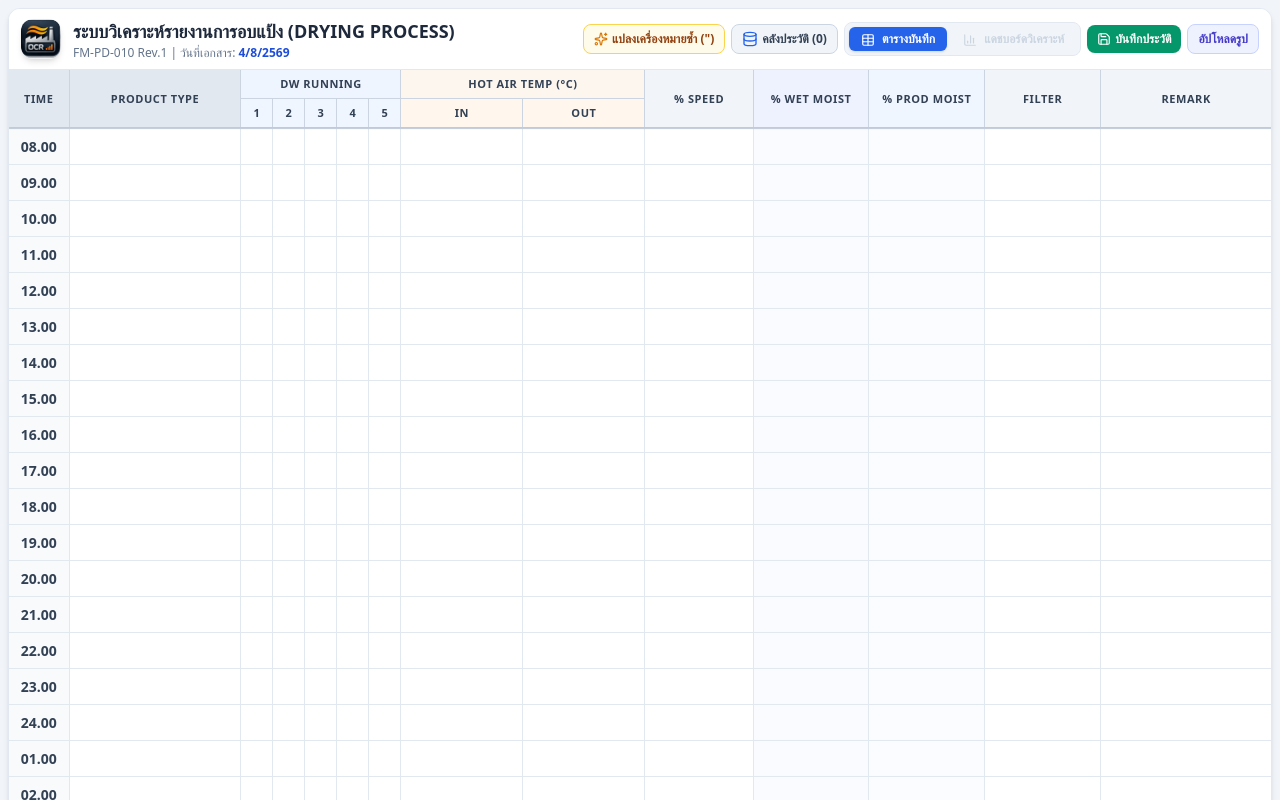
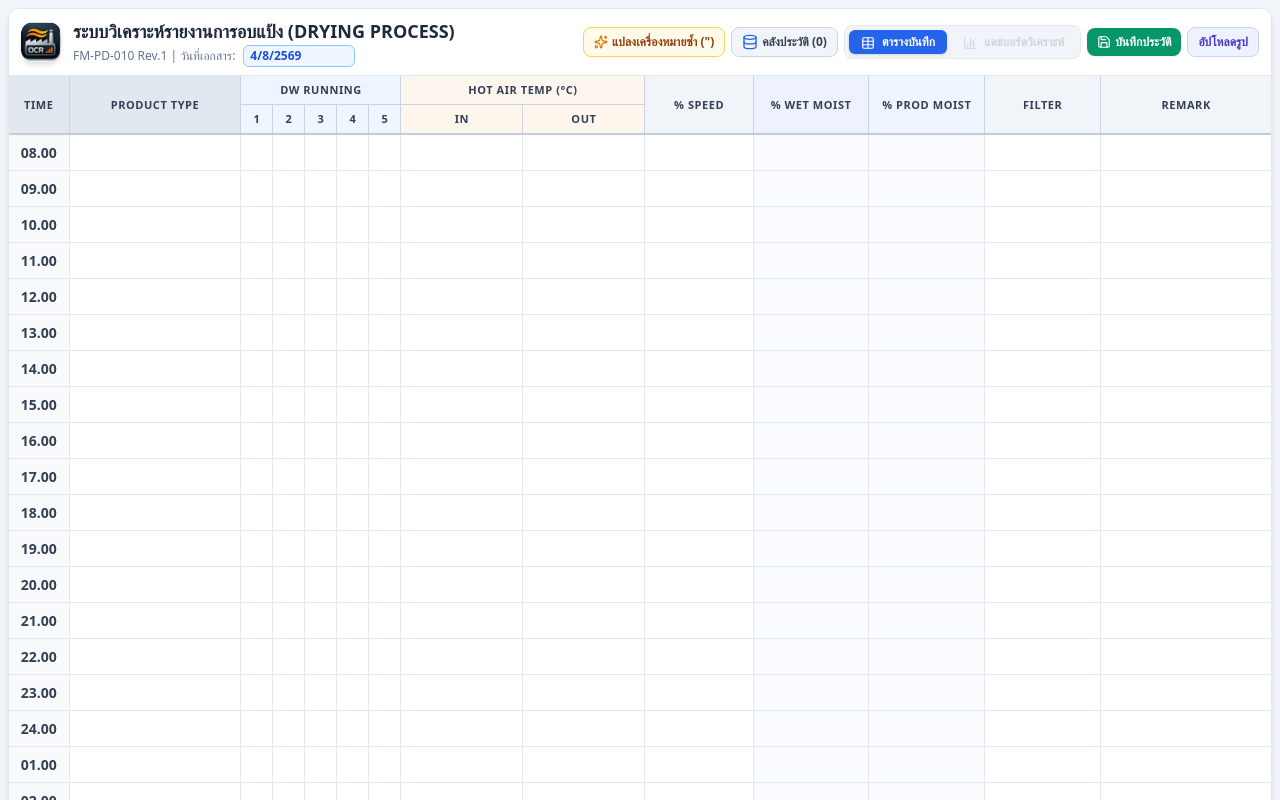
Before and after one commit to sakaret-blank/OCR-APP, a React (Vite) app: page / in a window 1280 px wide. Shown: the top 800 px of the page. Built offline with nearby package versions, Linux system fonts and the light colour scheme.

Commit message:
Add custom date range editable document date and power event fix

```diff
--- a/src/App.jsx
+++ b/src/App.jsx
@@ -373,7 +373,7 @@ const normalizeProcessEvent = (row) => {
   const productText = productRaw.toLowerCase();
   const eventTime = extractEventTime(remarkRaw, wetRaw, productRaw) || String(row.time || '').replace('.', ':');
 
-  const isPowerOutage = remark.includes('ไฟดับ') || remark.includes('power outage') || remark.includes('power fail');
+  const isPowerOutage = remark.includes('ไฟดับ') || remark.includes('power outage') || remark.includes('power fail') || remark.includes('power stop') || remark.includes('power off');
   const isStopDryer = /(^|\s)(stop dryer|stop)(\s|$)/i.test(remark) || remark.includes('หยุดอบแป้ง');
   const isStartDryer = /(^|\s)(start dryer|start|power start)(\s|$)/i.test(remark) || remark === 'อบแป้ง' || remark.includes('เริ่มอบแป้ง');
   const isClothAction = ['แซะผ้า', 'เปลี่ยนผ้า', 'แซะสลัด', 'แซะผ้าสลัด'].some((word) => wetText.includes(word));
@@ -392,11 +392,25 @@ const parseReportDate = (value) => {
   const raw = String(value || '').trim();
   const match = raw.match(/(\d{1,2})[\/.\-](\d{1,2})[\/.\-](\d{2,4})/);
   if (!match) return null;
+  const day = Number(match[1]);
+  const month = Number(match[2]);
   let year = Number(match[3]);
-  if (year < 100) year += 2000;
+  if (year < 100) year = year >= 60 ? year + 1957 : year + 2000;
   if (year > 2400) year -= 543;
-  const date = new Date(year, Number(match[2]) - 1, Number(match[1]));
-  return Number.isNaN(date.getTime()) ? null : date;
+  const date = new Date(year, month - 1, day);
+  if (Number.isNaN(date.getTime())) return null;
+  if (date.getFullYear() !== year || date.getMonth() !== month - 1 || date.getDate() !== day) return null;
+  return date;
+};
+
+const formatReportDateDisplay = (date) => {
+  if (!(date instanceof Date) || Number.isNaN(date.getTime())) return '';
+  return `${String(date.getDate()).padStart(2, '0')}/${String(date.getMonth() + 1).padStart(2, '0')}/${date.getFullYear() + 543}`;
+};
+
+const normalizeReportDateDisplay = (value) => {
+  const parsed = parseReportDate(value);
+  return parsed ? formatReportDateDisplay(parsed) : String(value || '').trim();
 };
 
 const formatDateKey = (date) => {
@@ -499,7 +513,12 @@ export default function App() {
   const [activeTab, setActiveTab] = useState('table');
   const [selectedShift, setSelectedShift] = useState('ALL');
   const [analyticsView, setAnalyticsView] = useState('DAILY');
-  const [weeklyEndDateKey, setWeeklyEndDateKey] = useState('');
+  const [rangeStartDateKey, setRangeStartDateKey] = useState('');
+  const [rangeEndDateKey, setRangeEndDateKey] = useState('');
+  const [historyDisplayMode, setHistoryDisplayMode] = useState('ALL_DAYS');
+  const [reportDateRaw, setReportDateRaw] = useState('');
+  const [dateEditedByUser, setDateEditedByUser] = useState(false);
+  const [currentHistoryId, setCurrentHistoryId] = useState(null);
   const [historySortMode, setHistorySortMode] = useState('DATE_DESC');
   const [showChartEvents, setShowChartEvents] = useState(true);
   const [showChartGradient, setShowChartGradient] = useState(true);
@@ -531,14 +550,17 @@ export default function App() {
 
 
   useEffect(() => {
-    if (analyticsView !== 'WEEKLY' || weeklyEndDateKey) return;
+    if (analyticsView !== 'WEEKLY' || (rangeStartDateKey && rangeEndDateKey)) return;
     const datedRecords = history
       .map((record) => parseReportDate(record?.date || record?.reportDate))
       .filter(Boolean)
       .sort((a, b) => b - a);
-    const initialDate = datedRecords[0] || parseReportDate(docInfo.date) || new Date();
-    setWeeklyEndDateKey(formatDateKey(initialDate));
-  }, [analyticsView, weeklyEndDateKey, history, docInfo.date]);
+    const endDate = datedRecords[0] || parseReportDate(docInfo.date) || new Date();
+    const startDate = new Date(endDate);
+    startDate.setDate(endDate.getDate() - 6);
+    setRangeStartDateKey(formatDateKey(startDate));
+    setRangeEndDateKey(formatDateKey(endDate));
+  }, [analyticsView, rangeStartDateKey, rangeEndDateKey, history, docInfo.date]);
 
   const saveHistoryToStorage = (newHistory) => {
     const orderedHistory = sortHistoryRecords(newHistory, 'DATE_DESC');
@@ -587,7 +609,10 @@ export default function App() {
       setShowImagePane(true);
       setAppState('uploaded');
       setData(generateEmptyData());
-      setDocInfo({ date: new Date().toLocaleDateString('th-TH'), code: 'FM-PD-010 Rev.1' });
+      setDocInfo({ date: normalizeReportDateDisplay(new Date().toLocaleDateString('th-TH')), code: 'FM-PD-010 Rev.1' });
+      setReportDateRaw('');
+      setDateEditedByUser(false);
+      setCurrentHistoryId(null);
       setAnalysisSummary('');
       setSummaryGeneratedAt('');
       setSummaryNeedsRefresh(false);
@@ -621,8 +646,11 @@ export default function App() {
 
       let formattedRows = [];
       if (result.rows && Array.isArray(result.rows)) {
-        const newDate = result.reportDate || docInfo.date;
+        const rawDate = result.reportDate || docInfo.date;
+        const newDate = normalizeReportDateDisplay(rawDate);
         const newCode = result.documentCode || docInfo.code;
+        setReportDateRaw(String(rawDate || '').trim());
+        setDateEditedByUser(false);
         setDocInfo({ date: newDate, code: newCode });
 
         formattedRows = flagIsolatedNumericOutliers(alignOcrRowsToCanonicalTimes(result.rows));
@@ -631,7 +659,8 @@ export default function App() {
         setAnalysisSummary('');
         setSummaryGeneratedAt('');
         setSummaryNeedsRefresh(false);
-        autoSaveToHistory(newDate, newCode, formattedRows);
+        const savedId = autoSaveToHistory(newDate, newCode, formattedRows, { reportDateRaw: String(rawDate || '').trim(), dateEditedByUser: false });
+        setCurrentHistoryId(savedId);
         setShowImagePane(false);
       } else {
         throw new Error("ข้อมูลตอบกลับจาก AI ไม่พบรายการแถว (rows)");
@@ -649,28 +678,33 @@ export default function App() {
     }
   };
 
-  const autoSaveToHistory = (dateStr, codeStr, rowsData) => {
-    const reportId = `${dateStr}_${Date.now()}`;
+  const autoSaveToHistory = (dateStr, codeStr, rowsData, metadata = {}) => {
+    const parsedDate = parseReportDate(dateStr);
+    if (!parsedDate) return null;
+    const normalizedDate = formatReportDateDisplay(parsedDate);
+    const dateKey = formatDateKey(parsedDate);
+    const reportId = metadata.id || currentHistoryId || `${dateKey}_${Date.now()}`;
     const newRecord = {
       id: reportId,
-      date: dateStr,
+      date: normalizedDate,
+      reportDateRaw: metadata.reportDateRaw ?? reportDateRaw ?? dateStr,
+      dateEditedByUser: metadata.dateEditedByUser ?? dateEditedByUser,
+      reportDateISO: dateKey,
       code: codeStr,
       timestamp: new Date().toISOString(),
       rows: rowsData
     };
 
-    const newDateKey = getRecordDateKey(newRecord);
-    const existingIndex = history.findIndex((item) => newDateKey && getRecordDateKey(item) === newDateKey);
-    let updatedHistory = [...history];
-    if (existingIndex >= 0) {
-      updatedHistory[existingIndex] = newRecord;
-    } else {
-      updatedHistory.push(newRecord);
-    }
+    let updatedHistory = history.filter((item) => item.id !== reportId);
+    const duplicateIndex = updatedHistory.findIndex((item) => getRecordDateKey(item) === dateKey);
+    if (duplicateIndex >= 0) updatedHistory[duplicateIndex] = newRecord;
+    else updatedHistory.push(newRecord);
 
     saveHistoryToStorage(updatedHistory);
-    if (newDateKey) setWeeklyEndDateKey((current) => current || newDateKey);
-  };
+    setRangeEndDateKey((current) => current || dateKey);
+    return reportId;
+  };
+
 
   const handleManualSave = () => {
     const parsedDate = parseReportDate(docInfo.date);
@@ -679,14 +713,22 @@ export default function App() {
       return;
     }
     const dateKey = formatDateKey(parsedDate);
-    const duplicate = history.find((item) => getRecordDateKey(item) === dateKey);
-    autoSaveToHistory(docInfo.date, docInfo.code, data);
+    const duplicate = history.find((item) => item.id !== currentHistoryId && getRecordDateKey(item) === dateKey);
+    const savedId = autoSaveToHistory(docInfo.date, docInfo.code, data, {
+      id: currentHistoryId,
+      reportDateRaw: reportDateRaw || docInfo.date,
+      dateEditedByUser,
+    });
+    setCurrentHistoryId(savedId);
     setSaveStatus(duplicate ? 'แทนที่รายงานเดิมของวันที่นี้เรียบร้อยแล้ว' : 'บันทึกประวัติลงเครื่องเรียบร้อยแล้ว');
     setTimeout(() => setSaveStatus(''), 3000);
   };
 
   const loadReportFromHistory = (record) => {
-    setDocInfo({ date: record.date, code: record.code });
+    setDocInfo({ date: normalizeReportDateDisplay(record.date), code: record.code });
+    setReportDateRaw(record.reportDateRaw || record.date || '');
+    setDateEditedByUser(Boolean(record.dateEditedByUser));
+    setCurrentHistoryId(record.id);
     setData(record.rows);
     setAnalysisSummary('');
     setSummaryGeneratedAt('');
@@ -750,31 +792,48 @@ export default function App() {
   };
 
   const currentFilteredData = getFilteredDataForShift();
-  const historyRecordsWithDates = history
-    .map((record) => ({ record, date: parseReportDate(record?.date || record?.reportDate), key: getRecordDateKey(record) }))
-    .filter((item) => item.date && item.key);
-  const latestHistoryDate = historyRecordsWithDates.reduce((latest, item) => (!latest || item.date > latest ? item.date : latest), null);
-  const weeklyAnchor = parseDateKey(weeklyEndDateKey) || latestHistoryDate || parseReportDate(docInfo.date) || new Date();
-  const latestRecordByDate = new Map();
-  historyRecordsWithDates.forEach(({ record, key }) => {
-    const existing = latestRecordByDate.get(key);
-    if (!existing || getRecordTimestamp(record) >= getRecordTimestamp(existing)) latestRecordByDate.set(key, record);
+  const historyByDate = new Map();
+  history.forEach((record) => {
+    const key = getRecordDateKey(record);
+    if (!key) return;
+    const current = historyByDate.get(key);
+    if (!current || getRecordTimestamp(record) >= getRecordTimestamp(current)) historyByDate.set(key, record);
   });
-  const weeklyDays = Array.from({ length: 7 }, (_, index) => {
-    const date = new Date(weeklyAnchor);
-    date.setDate(weeklyAnchor.getDate() - (6 - index));
+
+  const latestHistoryDate = [...historyByDate.keys()].map(parseDateKey).filter(Boolean).sort((a,b) => b-a)[0] || null;
+  const defaultEnd = latestHistoryDate || parseReportDate(docInfo.date) || new Date();
+  const defaultStart = new Date(defaultEnd);
+  defaultStart.setDate(defaultEnd.getDate() - 6);
+  const requestedStart = parseDateKey(rangeStartDateKey) || defaultStart;
+  const requestedEnd = parseDateKey(rangeEndDateKey) || defaultEnd;
+  const normalizedStart = requestedStart <= requestedEnd ? requestedStart : requestedEnd;
+  const normalizedEnd = requestedStart <= requestedEnd ? requestedEnd : requestedStart;
+  const dayCount = Math.min(93, Math.round((normalizedEnd - normalizedStart) / 86400000) + 1);
+
+  const allRangeDays = Array.from({ length: dayCount }, (_, index) => {
+    const date = new Date(normalizedStart);
+    date.setDate(normalizedStart.getDate() + index);
     const key = formatDateKey(date);
-    const record = latestRecordByDate.get(key) || null;
-    return { key, date, label: formatShortThaiDate(date), record, summary: record ? summarizeHistoryRecord(record) : null };
+    const record = historyByDate.get(key) || null;
+    const summary = record ? summarizeHistoryRecord(record) : null;
+    return { key, date, label: formatShortThaiDate(date), record, summary };
   });
-  const weeklyProductionDays = weeklyDays.filter((day) => day.summary?.hasProduction).length;
-  const weeklyMissingDays = weeklyDays.filter((day) => !day.record).length;
-  const weeklyReportCount = weeklyDays.filter((day) => day.record).length;
+
+  const weeklyDays = historyDisplayMode === 'PRODUCTION_ONLY'
+    ? allRangeDays.filter((day) => day.summary?.hasProduction)
+    : allRangeDays;
+  const weeklyProductionDays = allRangeDays.filter((day) => day.summary?.hasProduction).length;
+  const weeklyNoProductionDays = allRangeDays.filter((day) => day.record && !day.summary?.hasProduction).length;
+  const weeklyMissingDays = allRangeDays.filter((day) => !day.record).length;
+  const weeklyReportCount = allRangeDays.filter((day) => day.record).length;
   const sortedHistory = sortHistoryRecords(history, historySortMode);
   const moveWeeklyRange = (days) => {
-    const next = new Date(weeklyAnchor);
-    next.setDate(next.getDate() + days);
-    setWeeklyEndDateKey(formatDateKey(next));
+    const startDate = new Date(normalizedStart);
+    const endDate = new Date(normalizedEnd);
+    startDate.setDate(startDate.getDate() + days);
+    endDate.setDate(endDate.getDate() + days);
+    setRangeStartDateKey(formatDateKey(startDate));
+    setRangeEndDateKey(formatDateKey(endDate));
   };
   const resolvedAllProductTypes = resolveProductTypesList(data);
   const resolvedFilteredProductTypes = resolveProductTypesList(currentFilteredData);
@@ -1116,7 +1175,18 @@ export default function App() {
             />
             <div>
               <h1 className="text-base md:text-lg font-bold text-slate-800 leading-tight">ระบบวิเคราะห์รายงานการอบแป้ง (DRYING PROCESS)</h1>
-              <p className="text-xs text-slate-500">{docInfo.code} | วันที่เอกสาร: <strong className="text-blue-700">{docInfo.date}</strong></p>
+              <div className="flex flex-wrap items-center gap-2 text-xs text-slate-500">
+                <span>{docInfo.code} | วันที่เอกสาร:</span>
+                <input
+                  aria-label="วันที่เอกสาร"
+                  value={docInfo.date}
+                  onChange={(event) => { setDocInfo((current) => ({ ...current, date: event.target.value })); setDateEditedByUser(true); setSaveStatus('แก้ไขวันที่แล้ว กรุณาบันทึกประวัติ'); }}
+                  onBlur={() => { const normalized = normalizeReportDateDisplay(docInfo.date); if (normalized) setDocInfo((current) => ({ ...current, date: normalized })); }}
+                  className="report-date-input"
+                  placeholder="DD/MM/YYYY"
+                />
+                {reportDateRaw && <span className="report-date-raw">อ่านจากต้นฉบับ: {reportDateRaw}{dateEditedByUser ? ' • แก้ไขแล้ว' : ''}</span>}
+              </div>
             </div>
           </div>
 
@@ -1381,27 +1451,28 @@ export default function App() {
 
                   {analyticsView === 'WEEKLY' ? (
                     <section className="weekly-dashboard space-y-4">
-                      <div className="flex flex-wrap items-center justify-between gap-3 rounded-xl border border-slate-700 bg-slate-900/70 p-3">
-                        <div className="flex items-center gap-2">
-                          <button type="button" onClick={() => moveWeeklyRange(-7)} className="inline-flex items-center gap-1 rounded-lg border border-slate-600 bg-slate-800 px-3 py-2 text-xs font-bold text-slate-100 hover:bg-slate-700" title="ดู 7 วันก่อนหน้า">
-                            <ChevronLeft className="h-4 w-4" /> 7 วันก่อน
-                          </button>
-                          <button type="button" onClick={() => moveWeeklyRange(7)} className="inline-flex items-center gap-1 rounded-lg border border-slate-600 bg-slate-800 px-3 py-2 text-xs font-bold text-slate-100 hover:bg-slate-700" title="ดู 7 วันถัดไป">
-                            7 วันถัดไป <ChevronRight className="h-4 w-4" />
-                          </button>
+                      <div className="weekly-range-panel">
+                        <div className="weekly-range-controls">
+                          <button type="button" onClick={() => moveWeeklyRange(-7)} className="weekly-range-button"><ChevronLeft className="h-4 w-4" /> เลื่อนย้อนหลัง</button>
+                          <label className="weekly-date-field"><span>วันที่เริ่มต้น</span><input type="date" value={formatDateKey(normalizedStart)} onChange={(event) => setRangeStartDateKey(event.target.value)} /></label>
+                          <span className="weekly-date-separator">ถึง</span>
+                          <label className="weekly-date-field"><span>วันที่สิ้นสุด</span><input type="date" value={formatDateKey(normalizedEnd)} onChange={(event) => setRangeEndDateKey(event.target.value)} /></label>
+                          <button type="button" onClick={() => moveWeeklyRange(7)} className="weekly-range-button">เลื่อนไปข้างหน้า <ChevronRight className="h-4 w-4" /></button>
                         </div>
-                        <label className="flex items-center gap-2 text-xs font-semibold text-slate-300">
-                          วันที่สิ้นสุดช่วง
-                          <input type="date" value={formatDateKey(weeklyAnchor)} onChange={(event) => setWeeklyEndDateKey(event.target.value)} className="rounded-lg border border-slate-600 bg-slate-950 px-3 py-2 text-sm text-white [color-scheme:dark]" />
-                        </label>
+                        <div className="weekly-display-toggle">
+                          <span>การแสดงผล:</span>
+                          <button type="button" className={historyDisplayMode === 'ALL_DAYS' ? 'active' : ''} onClick={() => setHistoryDisplayMode('ALL_DAYS')}>วันที่ทั้งหมด</button>
+                          <button type="button" className={historyDisplayMode === 'PRODUCTION_ONLY' ? 'active' : ''} onClick={() => setHistoryDisplayMode('PRODUCTION_ONLY')}>เฉพาะวันที่มีข้อมูลการผลิต</button>
+                        </div>
                       </div>
                       <div className="weekly-summary-grid">
-                        <div><span>ช่วงวันที่</span><strong>{weeklyDays[0]?.label} – {weeklyDays[6]?.label}</strong></div>
+                        <div><span>ช่วงวันที่</span><strong>{formatShortThaiDate(normalizedStart)} – {formatShortThaiDate(normalizedEnd)}</strong><small>{dayCount} วัน (รวมวันแรกและวันสุดท้าย)</small></div>
                         <div><span>วันที่มีการผลิต</span><strong>{weeklyProductionDays} วัน</strong></div>
+                        <div><span>ไม่มีการผลิต</span><strong>{weeklyNoProductionDays} วัน</strong><small>มีรายงานแต่ไม่มีค่าการผลิต</small></div>
                         <div><span>ไม่มีรายงาน</span><strong>{weeklyMissingDays} วัน</strong></div>
                         <div><span>รายงานในช่วงนี้</span><strong>{weeklyReportCount} ฉบับ</strong><small>ทั้งหมดในคลัง {history.length} ฉบับ</small></div>
                       </div>
-                      <div className="weekly-notice">วันที่ไม่มีรายงานจะแสดงเป็นช่องว่างสีเทา และระบบจะไม่ลากเส้นกราฟข้ามวันดังกล่าว เพื่อไม่ให้เข้าใจผิดว่าโรงงานเดินเครื่องต่อเนื่อง</div>
+                      <div className="weekly-notice">ระบบแยก “มีการผลิต”, “ไม่มีการผลิต” และ “ไม่มีรายงาน” ออกจากกัน โดยไม่ใช้ค่า 0 แทนวันที่ว่าง</div>
                       <div className="weekly-chart-grid">
                         <WeeklyTrendChart days={weeklyDays} field="hotAirIn" label="อุณหภูมิลมเข้า IN เฉลี่ยรายวัน" unit="°C" minY={100} maxY={180} target={[140,160]} lineColor="#fb923c" />
                         <WeeklyTrendChart days={weeklyDays} field="hotAirOut" label="อุณหภูมิปลายปล่อง OUT เฉลี่ยรายวัน" unit="°C" minY={35} maxY={85} target={[50,65]} lineColor="#fbbf24" />
@@ -1654,8 +1725,9 @@ export default function App() {
                   sortedHistory.map((record) => (
                     <div key={record.id} className="p-3 bg-slate-50 hover:bg-blue-50/50 border border-slate-200 rounded-lg flex items-center justify-between">
                       <div>
-                        <p className="font-bold text-slate-800 text-xs">📅 วันที่: {record.date}</p>
-                        <p className="text-[11px] text-slate-500">รหัสเอกสาร: {record.code} | เวลา: {new Date(record.timestamp).toLocaleString('th-TH')}</p>
+                        <p className="font-bold text-slate-800 text-xs">📅 วันที่เอกสาร: {record.date}</p>
+                        {record.reportDateRaw && record.reportDateRaw !== record.date && <p className="text-[10px] text-slate-500">อ่านจากต้นฉบับ: {record.reportDateRaw}{record.dateEditedByUser ? ' • แก้ไขแล้ว' : ''}</p>}
+                        <p className="text-[11px] text-slate-500">รหัสเอกสาร: {record.code} | บันทึก: {new Date(record.timestamp).toLocaleString('th-TH')}</p>
                       </div>
                       <div className="flex items-center space-x-2">
                         <button
--- a/src/index.css
+++ b/src/index.css
@@ -515,3 +515,24 @@ button {
   font-size: 0.68rem;
   font-weight: 600;
 }
+
+/* v28: editable document date and custom history date range */
+.report-date-input{
+  width:112px;border:1px solid #93c5fd;border-radius:6px;background:#eff6ff;color:#1d4ed8;
+  font-weight:800;padding:2px 6px;outline:none
+}
+.report-date-input:focus{border-color:#2563eb;box-shadow:0 0 0 2px rgba(37,99,235,.14)}
+.report-date-raw{border-radius:999px;background:#f1f5f9;color:#64748b;padding:2px 7px;font-size:10px}
+.weekly-range-panel{display:flex;flex-direction:column;gap:10px;border:1px solid #334155;background:rgba(15,23,42,.72);border-radius:14px;padding:12px}
+.weekly-range-controls{display:flex;flex-wrap:wrap;align-items:end;gap:9px}
+.weekly-range-button{display:inline-flex;align-items:center;gap:3px;border:1px solid #475569;background:#1e293b;color:#f1f5f9;border-radius:9px;padding:9px 12px;font-size:11px;font-weight:800}
+.weekly-range-button:hover{background:#334155}
+.weekly-date-field{display:flex;flex-direction:column;gap:4px;color:#cbd5e1;font-size:10px;font-weight:800}
+.weekly-date-field input{border:1px solid #475569;background:#020617;color:#fff;border-radius:8px;padding:8px 10px;font-size:12px;color-scheme:dark}
+.weekly-date-separator{color:#64748b;font-size:11px;font-weight:800;padding-bottom:9px}
+.weekly-display-toggle{display:flex;flex-wrap:wrap;align-items:center;gap:7px;color:#94a3b8;font-size:11px;font-weight:800}
+.weekly-display-toggle button{border:1px solid #475569;background:#0f172a;color:#cbd5e1;border-radius:999px;padding:6px 10px;font-size:10px;font-weight:800}
+.weekly-display-toggle button.active{border-color:#06b6d4;background:#0891b2;color:white}
+.weekly-summary-grid{grid-template-columns:repeat(5,minmax(0,1fr))}
+@media(max-width:1100px){.weekly-summary-grid{grid-template-columns:repeat(2,minmax(0,1fr))}}
+@media(max-width:640px){.weekly-range-controls{align-items:stretch}.weekly-date-field{flex:1 1 140px}.weekly-range-button{justify-content:center}.weekly-summary-grid{grid-template-columns:1fr 1fr}}
--- a/worker.js
+++ b/worker.js
@@ -338,6 +338,8 @@ Pay special attention to 1/7, 3/5, 5/8, 8/9 and decimal points.
 
 6. REMARK
 Copy only handwriting visibly located in the REMARK cell of that row.
+Preserve the original event wording exactly. "Power Stop", "Power Off" or "ไฟดับ" must remain power-related wording and must NEVER be rewritten as "Stop Dryer" or "หยุดอบแป้ง".
+Likewise, preserve "Stop Dryer", "Start Dryer", "Power Stop" and other distinct events as separate meanings.
 If no remark ink exists, output "-".
 Do not duplicate the same remark into another row.
 
```
Also changed, not shown: 1 other file (tests, documents, lock files or other folders).
